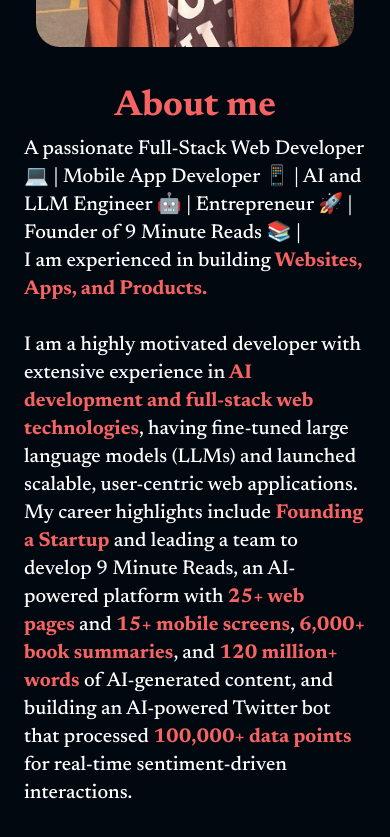
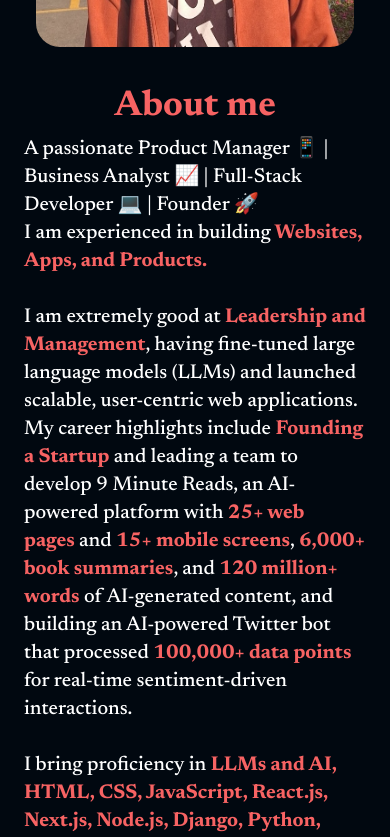
Before and after one commit to MaulikChopra/maulikchopra.github.io, a React (Create React App) app: page / in a window 390 px wide. Shown: the part 680-1517 px from the top of the page. Built offline with nearby package versions, Linux system fonts and the light colour scheme.

Commit message:
Revise About section to emphasize product management
Updated the description to reflect a shift in focus from web and mobile development to product management and leadership.

```diff
--- a/src/components/Home/About.js
+++ b/src/components/Home/About.js
@@ -9,16 +9,15 @@ function About() {
         About me{" "}
       </h1>
       <p className="text-left">
-        A passionate Full-Stack Web Developer 💻 | Mobile App Developer 📱 | AI
-        and LLM Engineer 🤖 | Entrepreneur 🚀 | Founder of 9 Minute Reads 📚 |
+        A passionate Product Manager 📱 | Business Analyst 📈 | Full-Stack Developer 💻 | Founder 🚀
         <br />I am experienced in building
         <b className="text-textColor">
           &nbsp;Websites, Apps, and Products.&nbsp;
         </b>
         <br></br>
-        <br></br>I am a highly motivated developer with extensive experience in
+        <br></br>I am extremely good at
         <b className="text-textColor">
-          &nbsp;AI development and full-stack web technologies
+          &nbsp;Leadership and Management
         </b>
         , having fine-tuned large language models (LLMs) and launched scalable,
         user-centric web applications. My career highlights include{" "}
@@ -43,9 +42,9 @@ function About() {
         development best practices, and a growth mindset with me.
         <br></br>
         <br></br>
-        My goal is to advance in roles where I can merge AI innovation,
+        My goal is to advance in roles where I can merge AI,
         full-stack development, and creative problem-solving to build products
-        that solve real-world challenges.
+        and lead teams.
         <br></br>
         <br></br>
         Academically, I have earned the{" "}
```
